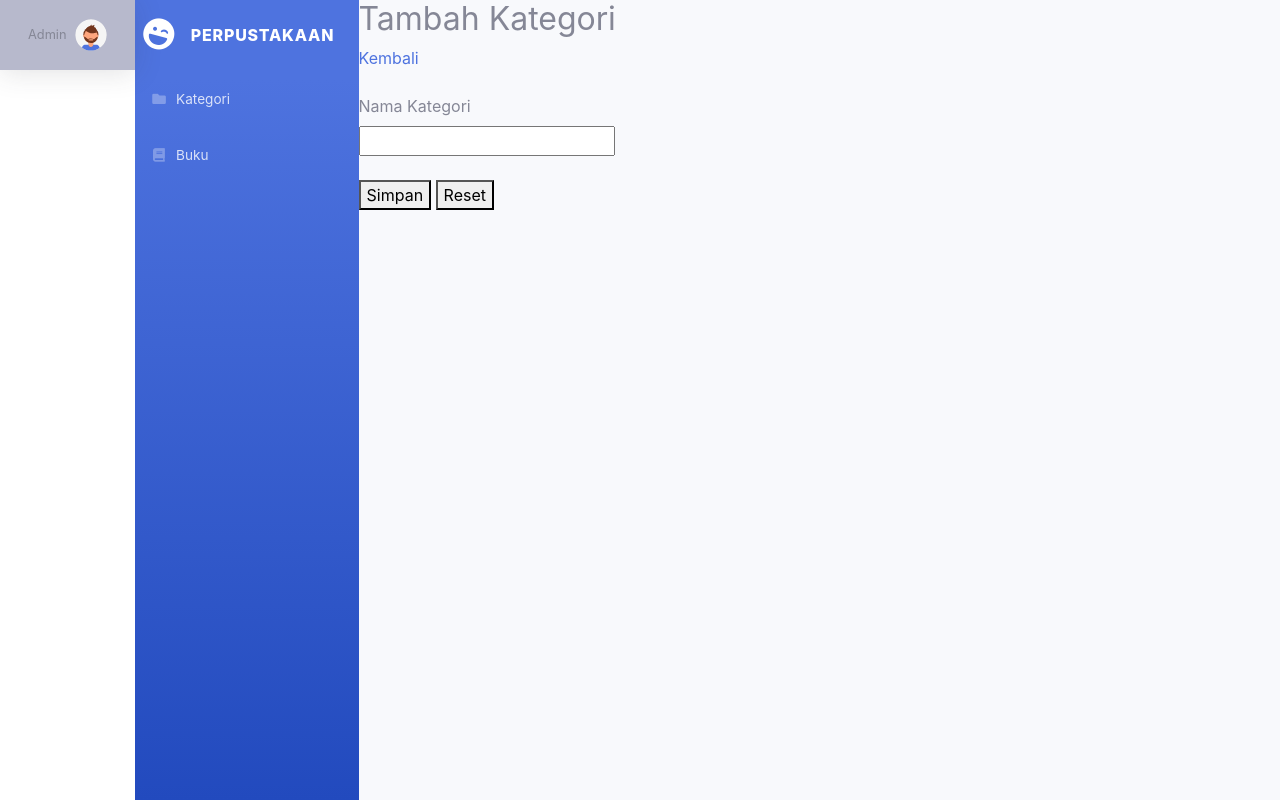
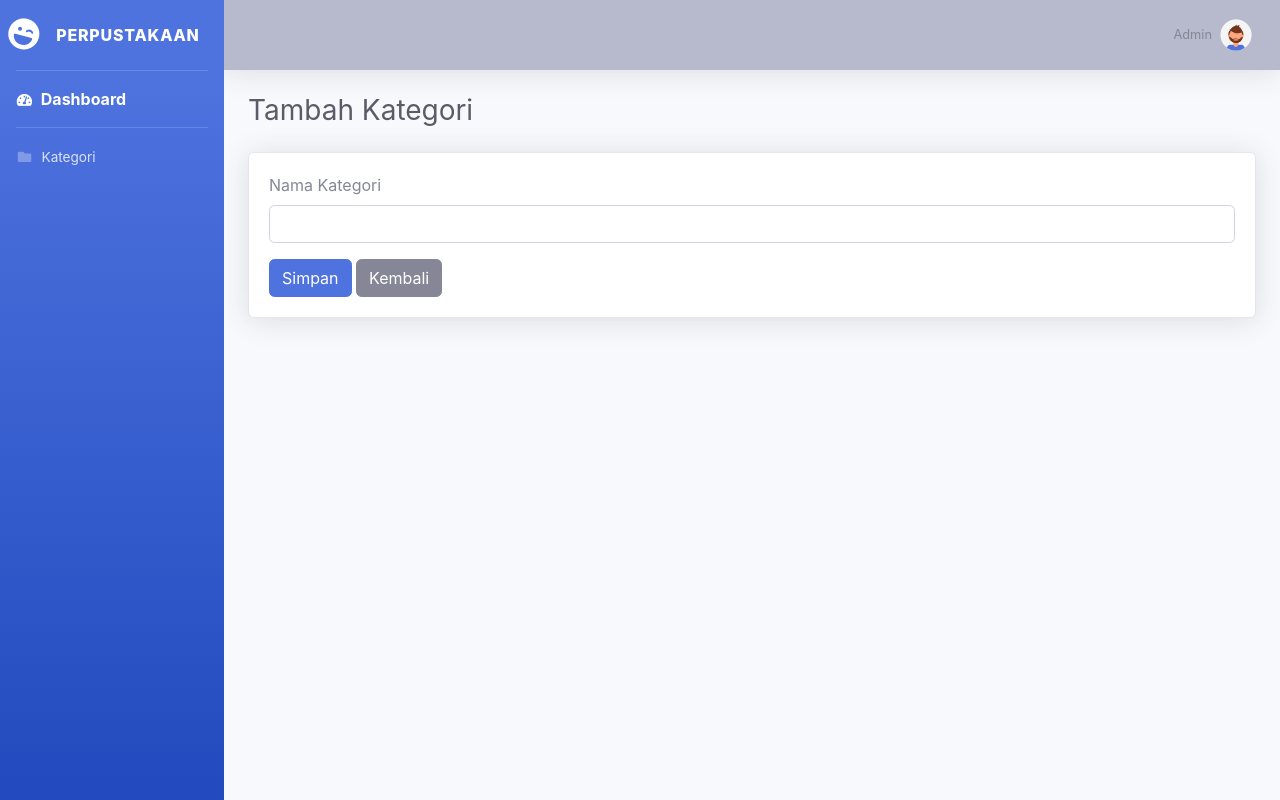
Before and after one commit to aiu212/CI_24_AyuSIM, a CodeIgniter app: page /database/index.php/kategori/tambah in a window 1280 px wide. Run offline with CodeIgniter, Linux system fonts and the light colour scheme.

Commit message:
Pertemuan 5

```diff
--- a/application/controllers/Kategori.php
+++ b/application/controllers/Kategori.php
@@ -12,17 +12,18 @@ class Kategori extends CI_Controller{
     {
         $data['kategori'] = $this->Kategori_model->get_all();
         $this->load->view('templates/header');
+        $this->load->view('templates/sidebar');
         $this->load->view('templates/topbar');
-        $this->load->view('templates/sidebar');
         $this->load->view('kategori/index', $data);
+        $this->load->view('templates/footer');
     }
     public function tambah()
     {
         $this->load->view('templates/header');
+        $this->load->view('templates/sidebar');
         $this->load->view('templates/topbar');
-        $this->load->view('templates/sidebar');
         $this->load->view('kategori/tambah');
-         $this->load->view('templates/footer');
+        $this->load->view('templates/footer');
     }
     public function simpan()
     {
@@ -33,4 +34,14 @@ class Kategori extends CI_Controller{
         $this->Kategori_model->insert($data);
         redirect('kategori');
     }
+    public function hapus($id)
+    {
+        // if($this->Kategori_model->is_used($id)){
+        //     $this->session->set_flashdata('error', 'Kategori tidak bisa dihapus karena masih digunakan');
+        // } else {
+            $this->Kategori_model->delete($id);
+            $this->session->set_flashdata('success', 'Data Berhasil Dihapus');
+        // }
+        redirect('kategori');
+    }
 }
--- a/application/models/Kategori_model.php
+++ b/application/models/Kategori_model.php
@@ -1,17 +1,24 @@
 <?php
-defined('BASEPATH')OR exit('No direct script access allowed');
+defined('BASEPATH') OR exit('No direct script acces allowed');
 
 class Kategori_model extends CI_Model{
 
-    private $table ='kategori';
+    private $table ='Kategori';
 
-    //Ambil smeua data
     public function get_all()
     {
         return $this->db->get($this->table)->result();
     }
     public function insert($data)
     {
-        return $this->db->insert($this->table,$data);
+        return $this->db->insert($this->table, $data);
+    }
+    public function delete($id)
+    {
+        return $this->db->delete($this->table,['id'=>$id]);
+    }
+    public function is_used($id)
+    {
+        return $this->db->where('id',$id)->count_all_results ('buku')>0;
     }
 }
--- a/application/views/kategori/index.php
+++ b/application/views/kategori/index.php
@@ -7,7 +7,7 @@
     <div class="card shadow mb-4">
         <div class="card-body">
             <div class="table-responsive">
-<table class="table table-bordered" width="100%" cellspacing="0">
+<table class="table table-bordered" id="dataTable" width="100%" cellspacing="0">
 <thead class="thead-dark">
     <tr>
         <th>No</th>
@@ -21,8 +21,8 @@
         <td><?= $no++; ?></td>
         <td><?= $k->nama_kategori; ?></td>
         <td>
-            <a href="<?= site_url('kategori/edit/',$k->id); ?>">Edit</a>
-            <a href="<?= site_url('kategori/hapus/',$k->id); ?>"
+            <a href="<?= site_url('kategori/edit/'.$k->id); ?>">Edit</a>
+            <a href="<?= site_url('kategori/hapus/'.$k->id); ?>"
             onclick="return confirm('yakin?')">Hapus</a>
         </td>
     </tr>
--- a/application/views/kategori/tambah.php
+++ b/application/views/kategori/tambah.php
@@ -1,14 +1,18 @@
-<h2> Tambah Kategori</h2>
-<a href="<?= site_url('kategori'); ?> ">Kembali</a>
-<br><br>
+<div class="container-fluid">
+<h2 class="h3 mb-4 text-gray-800"> Tambah Kategori</h2>
 
+<div class="card shadow">
+    <div class="card-body">
 <form method="post" action="<?= site_url('kategori/simpan'); ?>">
+    <div class="form-group">
+    <label>Nama Kategori</label><br>
+    <input type="text" name="nama_kategori" class="form-control" required>
+</div>
 
-    <label>Nama Kategori</label><br>
-    <input type="text" name="nama_kategori" required>
-    <br><br>
-
-    <button type="submit">Simpan</button>
-    <button type="reset">Reset</button>
+    <button type="submit" class="btn btn-primary">Simpan</button>
+    <a href="<?= site_url('kategori');?>" class="btn btn-secondary">Kembali</a>
 
 </form>
+</div>
+</div>
+</div>
--- a/application/views/templates/footer.php
+++ b/application/views/templates/footer.php
@@ -1,9 +1,28 @@
+</div>
 </div>
 </div>
 
 <script src="<?= base_url('assets/vendor/jquery/jquery.min.js'); ?>"></script>
 <script src="<?= base_url('assets/vendor/bootstrap/js/bootstrap.bundle.min.js'); ?>"></script>
+<!-- DataTables JS -->
+<script src="<?= base_url('assets/vendor/datatables/jquery.dataTables.min.js') ?>"></script>
+<script src="<?= base_url('assets/vendor/datatables/dataTables.bootstrap4.min.js') ?>"></script>
 <script src="<?= base_url('assets/js/sb-admin-2.min.js'); ?>"></script>
 
+<script>
+    $(document).ready(function() {
+    $('#dataTable').DataTable({
+        "language": {
+            "search": "Cari:",
+            "lengthMenu": "Tampilkan _Menu_ data",
+            "info": "Menampilkan _START_ sampai _END_ dari _TOTAL_ data",
+            "paginate":{
+                "previous": "Sebelumnya",
+                "next": "Berikutnya"
+            }
+        }
+    });
+});
+</script>
 </body>
 </html>
--- a/application/views/templates/header.php
+++ b/application/views/templates/header.php
@@ -2,11 +2,13 @@
 <html lang="en">
     <head>
         <meta charset="utf-8">
-        <title> Perpustakaan </title>
+        <title>Perpustakaan</title>
 
         <link href="<?= base_url('assets/vendor/fontawesome-free/css/all.min.css'); ?>" rel="stylesheet">
         <link href="<?= base_url('assets/vendor/bootstrap/css/bootstrap.min.css'); ?>" rel="stylesheet">
+        <!-- DataTables CSS -->
+        <link href="<?= base_url('assets/vendor/datatables/dataTables.bootstrap4.min.css'); ?>" rel="stylesheet">
         <link href="<?= base_url('assets/css/sb-admin-2.min.css'); ?>" rel="stylesheet">
 </head>
 <body id="page-top">
-    <div id="wrapper" >
+    <div id="wrapper">
--- a/application/views/templates/sidebar.php
+++ b/application/views/templates/sidebar.php
@@ -5,18 +5,24 @@
             </div>
             <div class="sidebar-brand-text mx-3">Perpustakaan</div>
         </a>
+<hr class="sidebar-divider my-0">
+
+<li class="nav-item active">
+    <a class="nav-link" href="#">
+        <i class="fas fa-fw fa-tachometer-alt"></i>
+        <spam> Dashboard</span>
+    </a>
+</li>
+
+<hr class="sidebar-divider my-0">
+
 <li class="nav-item">
     <a class="nav-link" href="<?= site_url('kategori'); ?>">
         <i class="fas fa-fw fa-folder"></i>
         <span>Kategori</span>
 </a>
 </li>
-    <li class="nav-item">
-        <a class="nav-link" href="<?= site_url('buku'); ?>">
-            <i class="fas fa-fw fa-book"></i>
-            <span>Buku</span>
-        </a>
-    </li>
+
 </ul>
 <div id="content-wrapper" class="d-flex flex-column">
     <div id="content">
```
Lines whose indentation alone changed are shown as unchanged.
